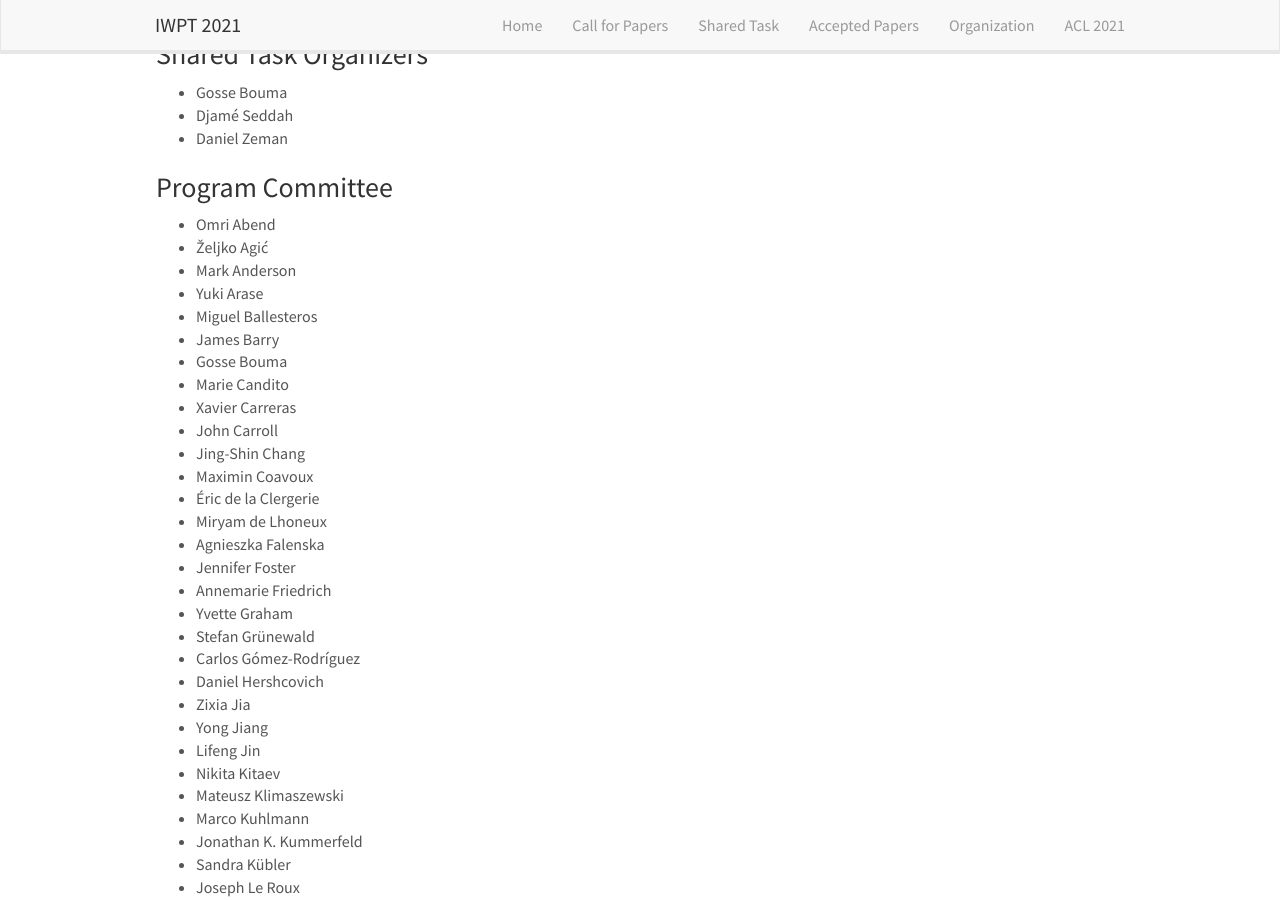
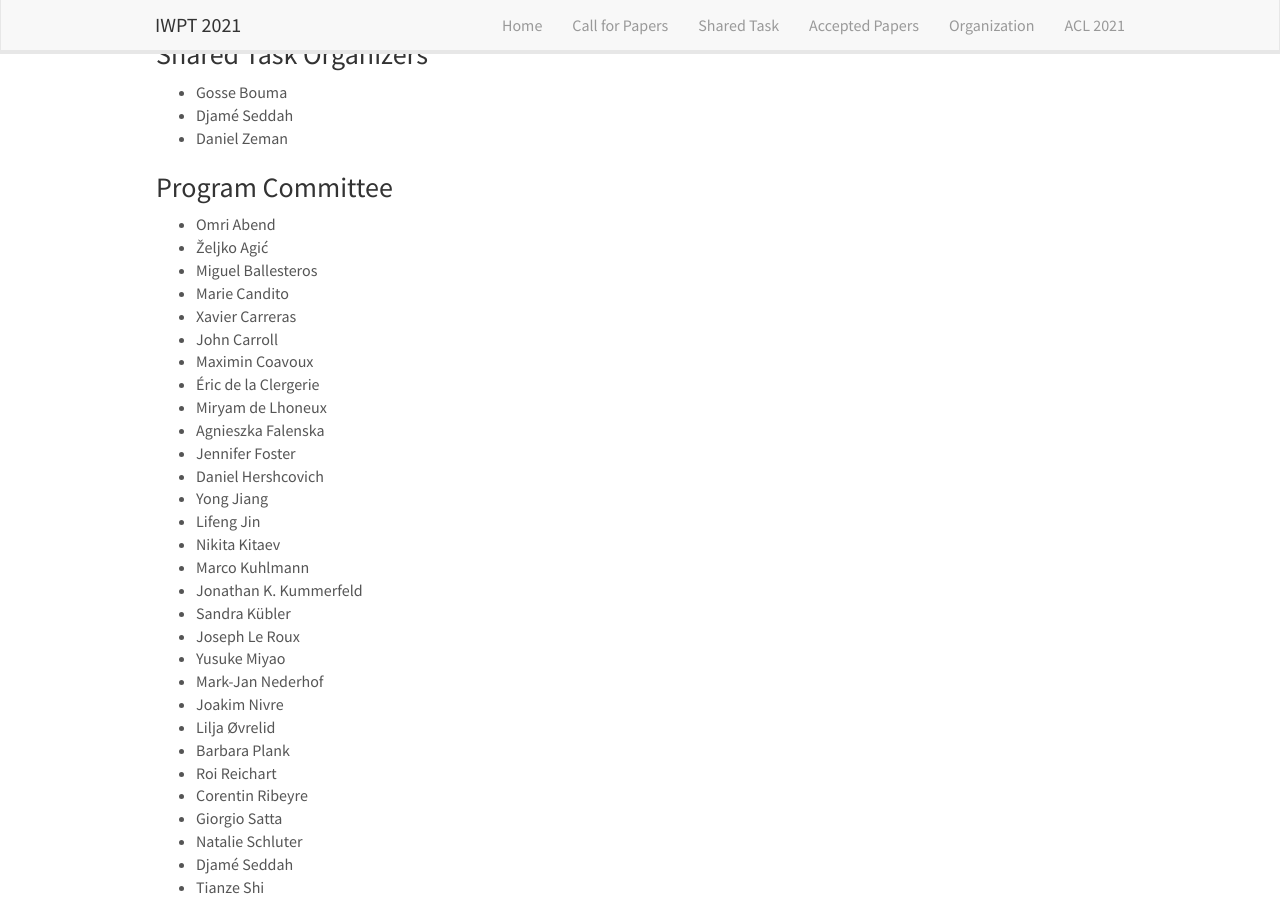
Before and after one commit to sigparse/iwpt2021, a Jekyll site: the page built from _pages/organization.md, in a window 1280 px wide and 900 px high, scrolled down 408 px. Built offline with Jekyll 4.4.1, drawn with Linux system fonts in a browser that asks for light colours; nearby versions of some CDN libraries.

Commit message:
fixed program committee

```diff
--- a/_pages/organization.md
+++ b/_pages/organization.md
@@ -29,30 +29,19 @@ permalink: /organization
 
 - Omri Abend
 - Željko Agić
-- Mark Anderson
-- Yuki Arase
 - Miguel Ballesteros
-- James Barry
-- Gosse Bouma
 - Marie Candito
 - Xavier Carreras
 - John Carroll
-- Jing-Shin Chang
 - Maximin Coavoux
 - Éric de la Clergerie
 - Miryam de Lhoneux
 - Agnieszka Falenska
 - Jennifer Foster
-- Annemarie Friedrich
-- Yvette Graham
-- Stefan Grünewald
-- Carlos Gómez-Rodríguez
 - Daniel Hershcovich
-- Zixia Jia
 - Yong Jiang
 - Lifeng Jin
 - Nikita Kitaev
-- Mateusz Klimaszewski
 - Marco Kuhlmann
 - Jonathan K. Kummerfeld
 - Sandra Kübler
```
